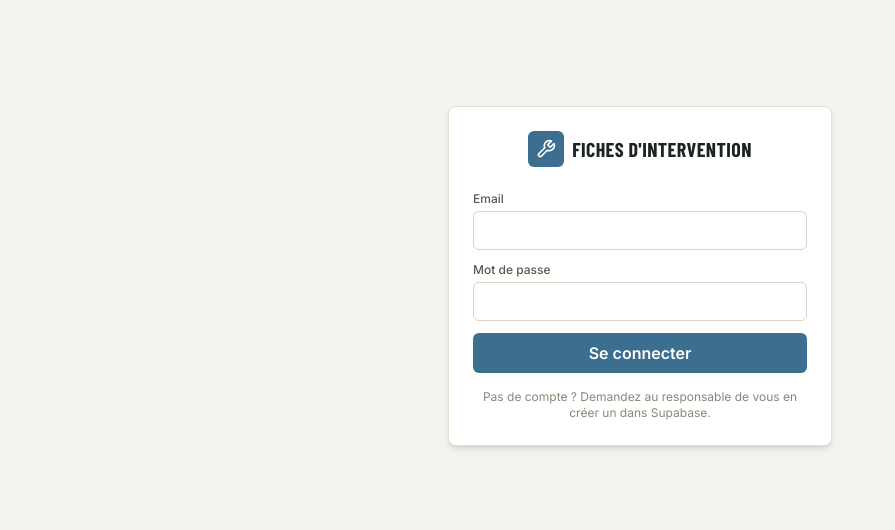
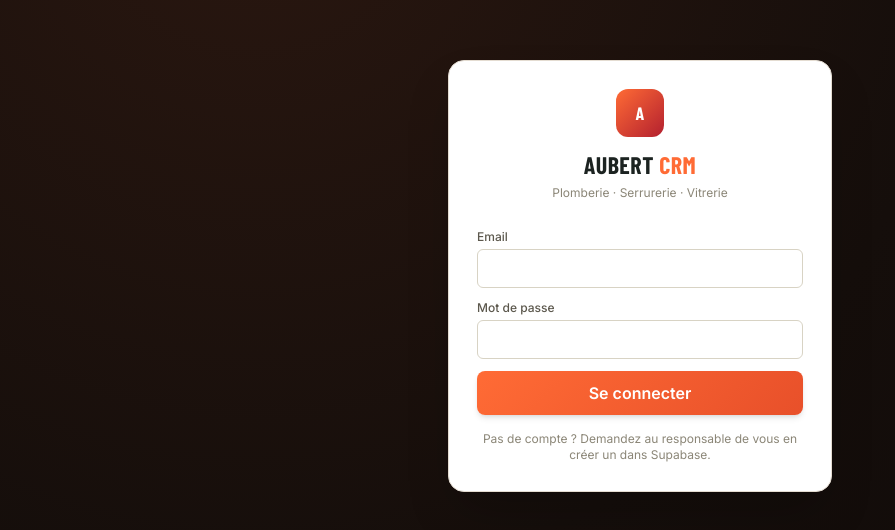
Before and after one commit to aubertcrm/CrmAubert, a Next.js app: page /login in a window 1280 px wide. Shown: the part 124-654 px from the top of the page, without its empty margins (0-895 px from the left). Built offline with nearby package versions, Linux system fonts and the light colour scheme; no server answers.

Commit message:
Update login.js

```diff
--- a/pages/login.js
+++ b/pages/login.js
@@ -1,6 +1,6 @@
 import { useState } from "react";
 import { useRouter } from "next/router";
-import { Wrench, Loader2, AlertCircle } from "lucide-react";
+import { Loader2, AlertCircle } from "lucide-react";
 import { supabase } from "../lib/supabaseClient";
 
 export default function Login() {
@@ -24,16 +24,23 @@
   };
 
   return (
-    <div className="min-h-screen flex items-center justify-center bg-[#F5F3EE] px-4">
-      <div className="bg-white rounded-lg shadow-md border border-[#E3DFD3] p-6 w-full max-w-sm">
-        <div className="flex items-center gap-2 mb-6 justify-center">
-          <div className="bg-[#3B6E8F] p-2 rounded-md">
-            <Wrench className="w-5 h-5 text-white" />
+    <div
+      className="min-h-screen flex items-center justify-center px-4"
+      style={{ background: "radial-gradient(circle at 20% 0%, #2A1710 0%, #150E0B 55%, #0E0908 100%)" }}
+    >
+      <div className="bg-white rounded-2xl shadow-2xl border border-[#E4DCD1] p-7 w-full max-w-sm">
+        <div className="flex flex-col items-center gap-1 mb-7">
+          <div
+            className="w-12 h-12 rounded-xl flex items-center justify-center mb-2 ticket-font text-white font-extrabold text-lg"
+            style={{ background: "linear-gradient(135deg, #FF6B35, #B3202F)" }}
+          >
+            A
           </div>
-          <h1 className="ticket-font text-xl font-bold uppercase">Fiches d'intervention</h1>
+          <h1 className="ticket-font text-2xl font-extrabold tracking-tight">AUBERT <span style={{ color: "#FF6B35" }}>CRM</span></h1>
+          <p className="text-xs text-[#8b8677]">Plomberie · Serrurerie · Vitrerie</p>
         </div>
         {error && (
-          <div className="mb-4 flex items-center gap-2 bg-[#C1495F]/10 border border-[#C1495F]/30 text-[#8f3247] px-3 py-2 rounded-md text-sm">
+          <div className="mb-4 flex items-center gap-2 bg-[#B3202F]/10 border border-[#B3202F]/30 text-[#8f2431] px-3 py-2 rounded-lg text-sm">
             <AlertCircle className="w-4 h-4 shrink-0" /> {error}
           </div>
         )}
@@ -49,7 +56,8 @@
           <button
             type="submit"
             disabled={loading}
-            className="w-full mt-2 flex items-center justify-center gap-2 bg-[#3B6E8F] text-white font-semibold py-2 rounded-md hover:brightness-110 disabled:opacity-60"
+            className="w-full mt-2 flex items-center justify-center gap-2 text-white font-semibold py-2.5 rounded-lg hover:brightness-110 disabled:opacity-60 shadow-md"
+            style={{ background: "linear-gradient(135deg, #FF6B35, #E8502A)" }}
           >
             {loading && <Loader2 className="w-4 h-4 animate-spin" />}
             Se connecter
```
